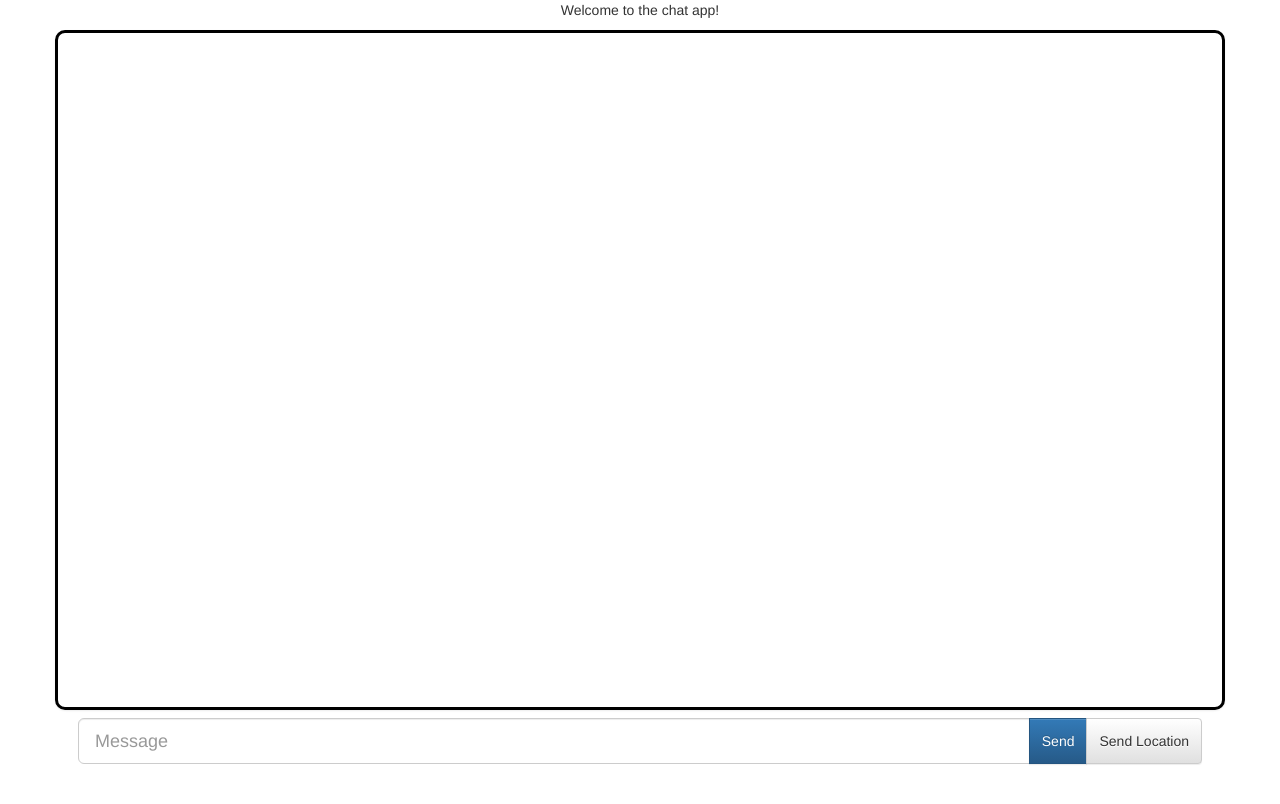
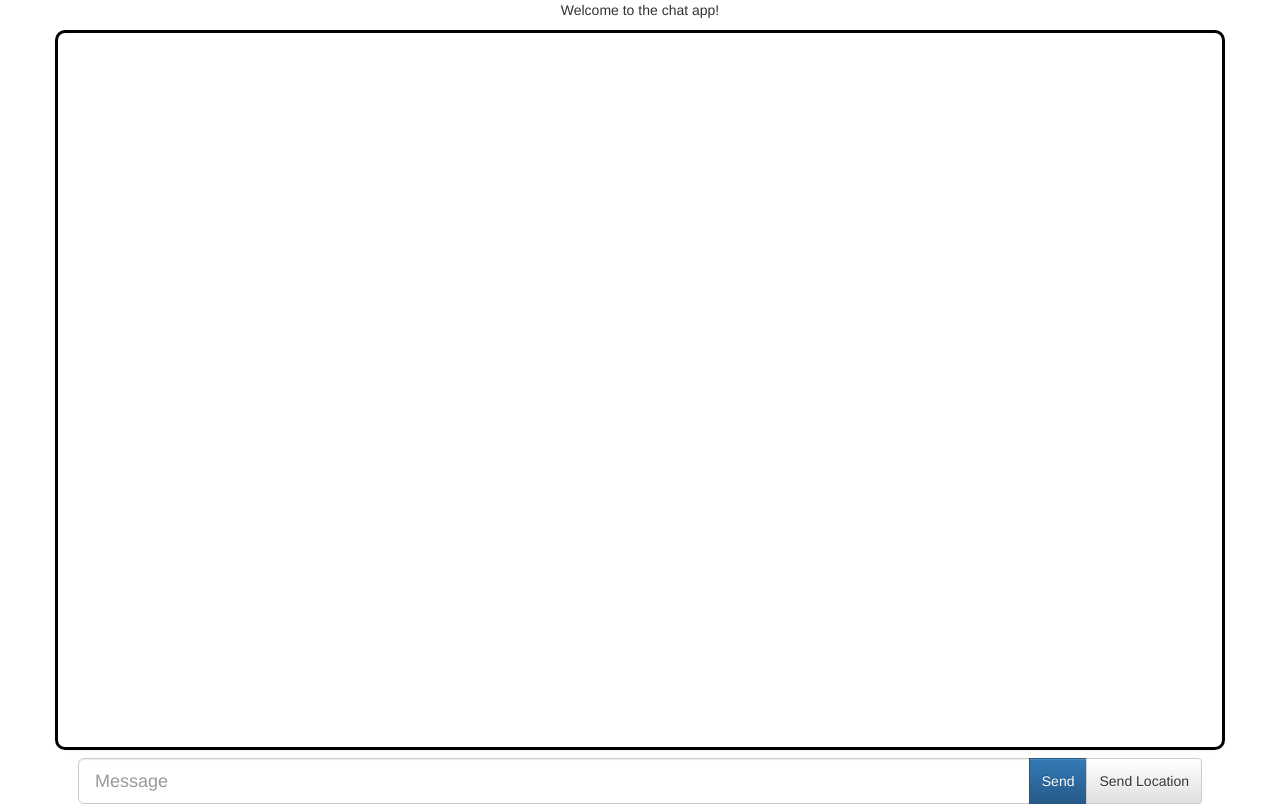
Before and after one commit to KuroyukiDev/zen-chat-app, a website: page public/index.html in a window 1280 px wide. Drawn offline with nearby package versions, Linux system fonts and the light colour scheme; no server answers.

Commit message:
Adjust Chat View and Msg Input Controls sizing

```diff
--- a/public/css/chat-view-style.css
+++ b/public/css/chat-view-style.css
@@ -3,9 +3,8 @@ body {
   width: 100vw;
 }
 .chat-log-style {
-  max-height: 95vh;
+  height: 90vh;
   min-height: 70vh;
-  height: 85vh;
   overflow-y: auto;
   width: 100%;
   margin: auto;
@@ -15,9 +14,7 @@ body {
 
 #input-form-area {
   bottom: 0;
-  height: auto;
-  max-height: 5vh;
-  min-height: 2vh;
+  height: 5vh;
   width: 100%;
   margin: auto auto 0 auto;
   padding: 8px;
--- a/public/index.html
+++ b/public/index.html
@@ -2,6 +2,7 @@
 <html>
 <head>
   <meta charset="utf-8">
+  <meta name="viewport" content="width=device-width, initial-scale=1">
   <!-- <link rel="stylesheet" href="/css/styles.css" /> -->
   <!-- Latest compiled and minified CSS -->
   <link rel="stylesheet" href="https://maxcdn.bootstrapcdn.com/bootstrap/3.3.7/css/bootstrap.min.css">
```
